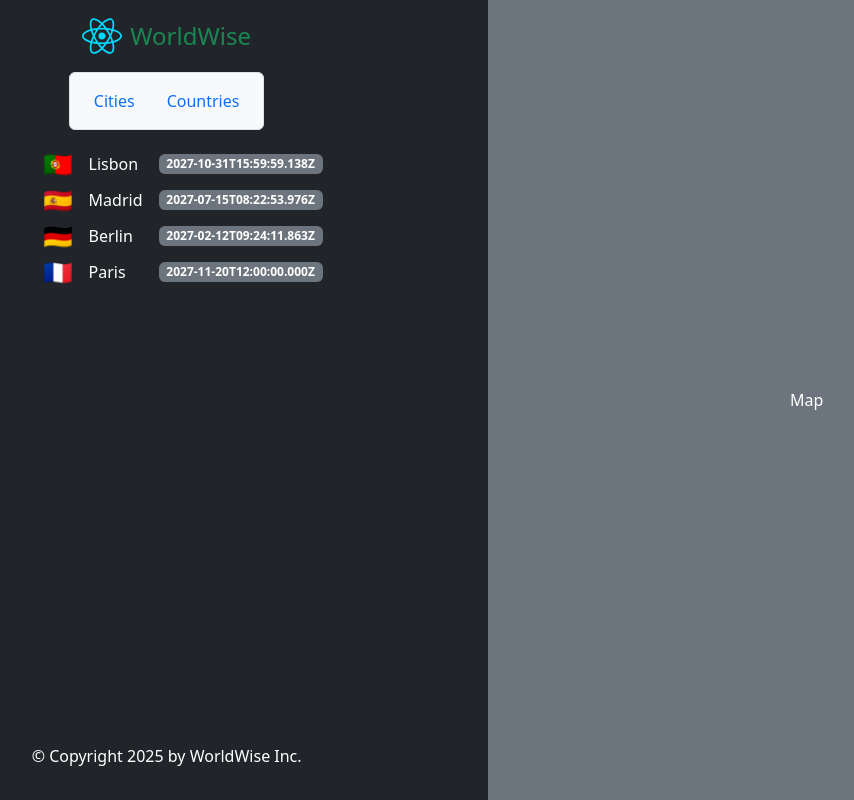
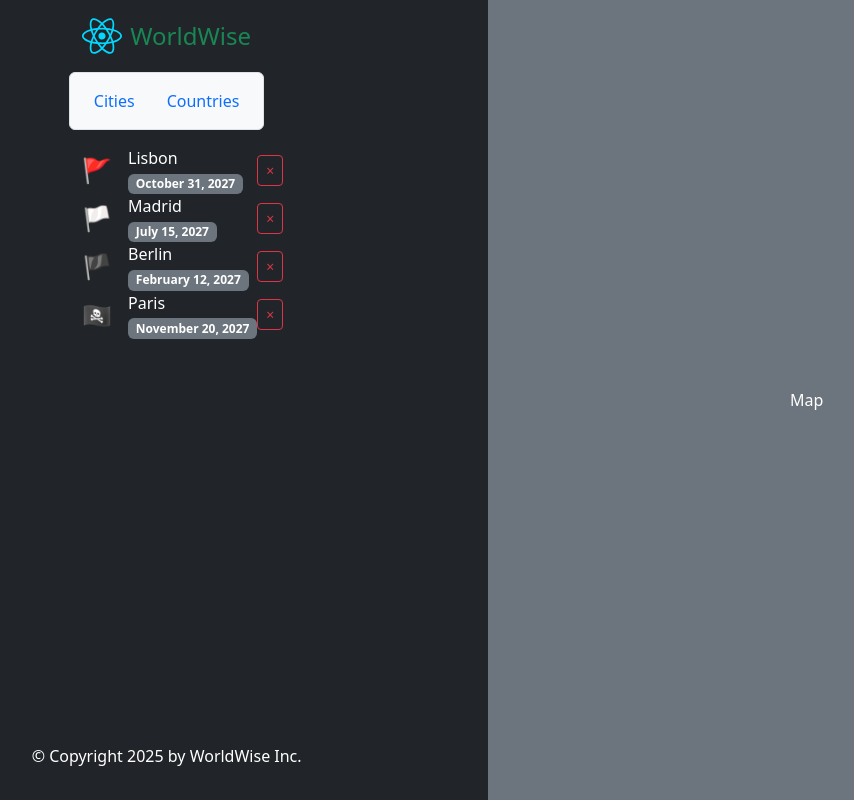
Before and after one commit to myatkay213272/react-single-page-application, a React (Vite) app: page /app in a window 1280 px wide. Shown: the whole page, without its empty margins (155-1009 px from the left). Built offline with nearby package versions, Linux system fonts and the light colour scheme; data requests are answered from the project's data file.

Commit message:
Implementing the Cities List

```diff
--- a/data/cities.json
+++ b/data/cities.json
@@ -3,7 +3,7 @@
     {
       "cityName": "Lisbon",
       "country": "Portugal",
-      "emoji": "🇵🇹",
+      "emoji": "🚩",
       "date": "2027-10-31T15:59:59.138Z",
       "notes": "My favorite city so far!",
       "position": {
@@ -15,7 +15,7 @@
     {
       "cityName": "Madrid",
       "country": "Spain",
-      "emoji": "🇪🇸",
+      "emoji": "🏳",
       "date": "2027-07-15T08:22:53.976Z",
       "notes": "",
       "position": {
@@ -27,7 +27,7 @@
     {
       "cityName": "Berlin",
       "country": "Germany",
-      "emoji": "🇩🇪",
+      "emoji": "🏴",
       "date": "2027-02-12T09:24:11.863Z",
       "notes": "Amazing 😍.",
       "position": {
@@ -39,7 +39,7 @@
     {
       "cityName": "Paris",
       "country": "France",
-      "emoji": "🇫🇷",
+      "emoji": "🏴‍☠️",
       "date": "2027-11-20T12:00:00.000Z",
       "notes": "Romantic!",
       "position": {
--- a/src/components/CityItem.jsx
+++ b/src/components/CityItem.jsx
@@ -1,13 +1,28 @@
 import PropTypes from 'prop-types';
+
+const formatDate = (date) => {
+  return new Intl.DateTimeFormat("en", {
+    day: "numeric",
+    month: "long",
+    year: "numeric"
+  }).format(new Date(date));
+};
 
 const CityItem = ({ city }) => {
   const { cityName, emoji, date } = city;
 
   return (
-    <li className="list-group-item d-flex align-items-center gap-3">
-      <span style={{ fontSize: '1.5rem' }}>{emoji}</span>
-      <span className="flex-grow-1">{cityName}</span>
-      <span className="badge bg-secondary">{date}</span>
+    <li className="list-group-item d-flex align-items-center justify-content-between">
+      <div className="d-flex align-items-center gap-3">
+        <span style={{ fontSize: '1.5rem' }}>{emoji}</span>
+        <div>
+          <div>{cityName}</div>
+          <time className="badge bg-secondary">{formatDate(date)}</time>
+        </div>
+      </div>
+      <button type="button" className="btn btn-sm btn-outline-danger">
+        &times;
+      </button>
     </li>
   );
 };
--- a/src/components/CityList.jsx
+++ b/src/components/CityList.jsx
@@ -1,9 +1,14 @@
 import PropTypes from 'prop-types';
 import Spinner from "./Spinner";
 import CityItem from "./CityItem";
+import Message from './Message';
 
 const CityList = ({ cities, isLoading }) => {
   if (isLoading) return <Spinner />;
+
+
+  if(!cities.length) return <Message message="Add your first city by clicking on the city on the map"/>
+
 
   return (
     <ul>
--- /dev/null
+++ b/src/components/Message.jsx
@@ -0,0 +1,15 @@
+import PropTypes from 'prop-types';
+
+const Message = ({ message }) => {
+  return (
+    <p>
+      <span>{message}</span>
+    </p>
+  );
+};
+
+Message.propTypes = {
+  message: PropTypes.string.isRequired,
+};
+
+export default Message;
```
